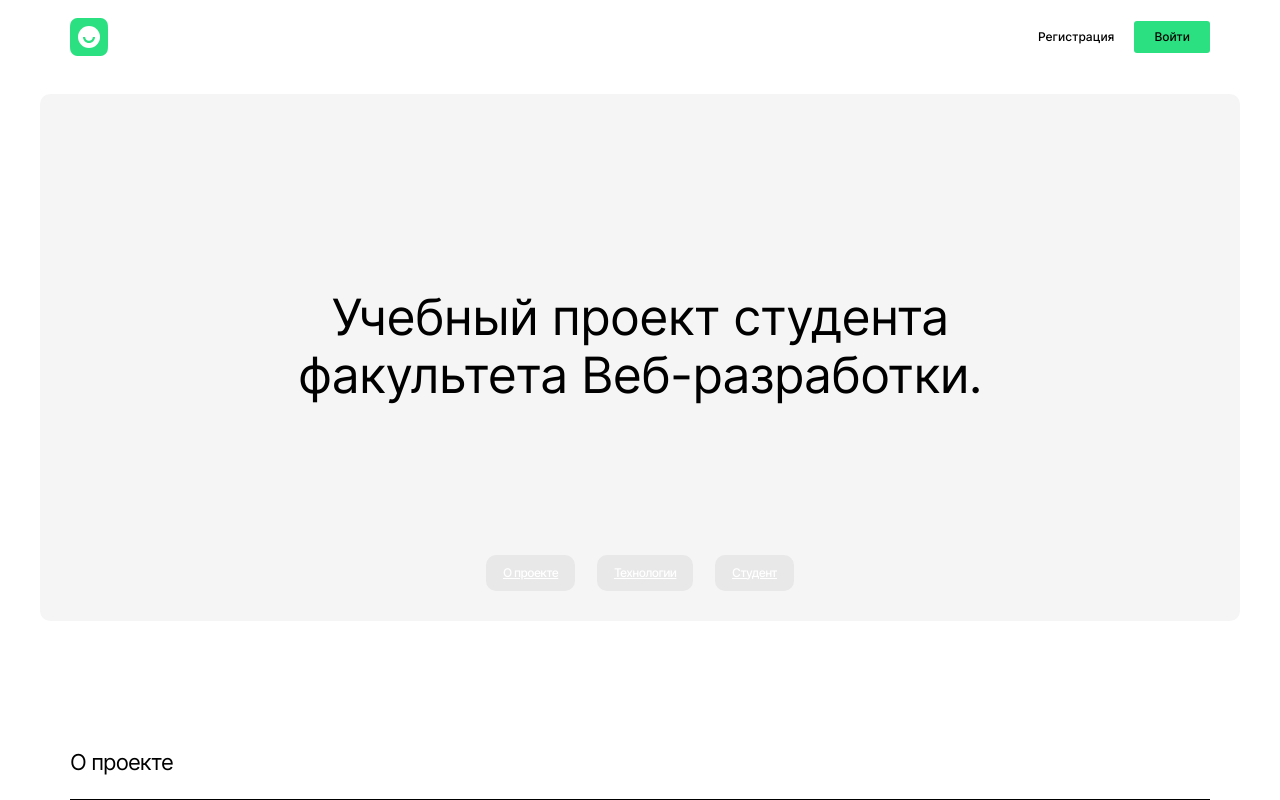
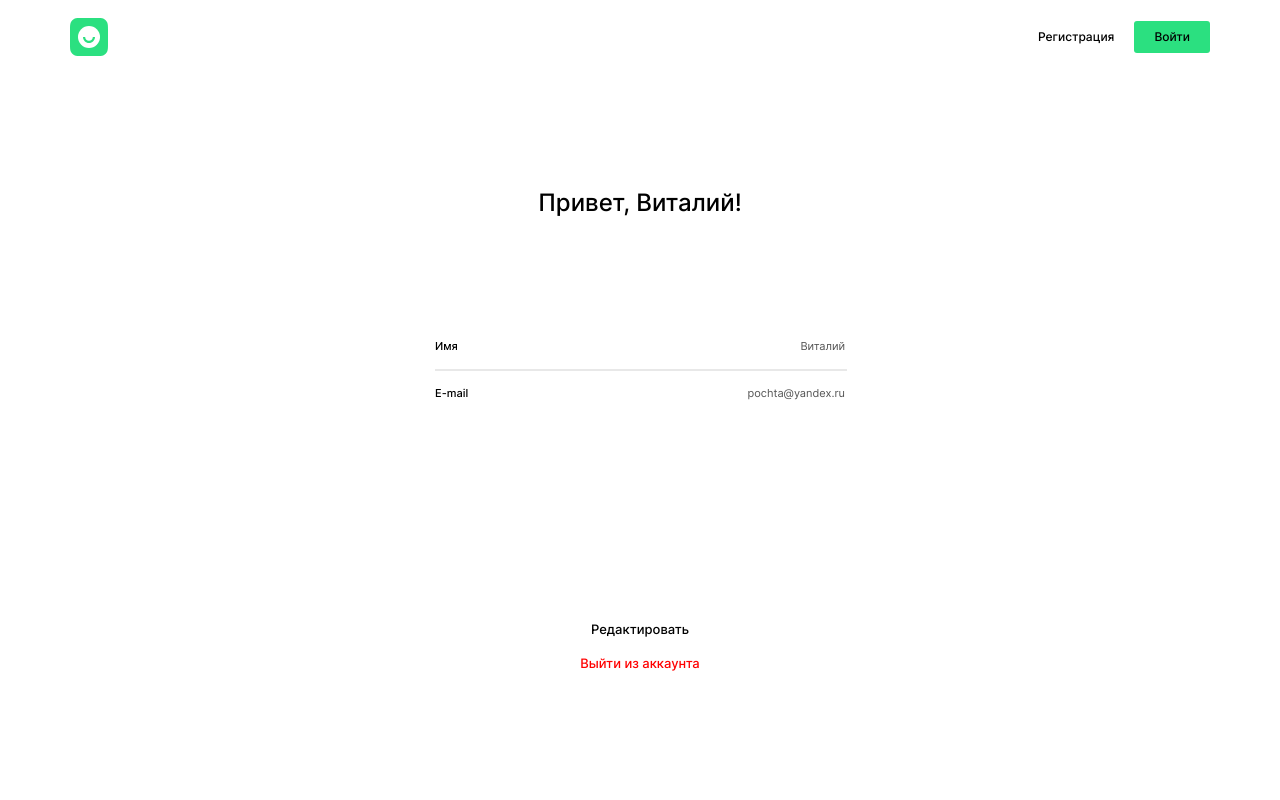
Before and after one commit to igor-yakovlev/movies-explorer-frontend, a React (Create React App) app: page /profile in a window 1280 px wide. Shown: the top 800 px of the page. Built offline with nearby package versions, Linux system fonts and the light colour scheme.

Commit message:
added navigation and profile components, refactored routes

```diff
--- a/src/components/App/App.css
+++ b/src/components/App/App.css
@@ -52,6 +52,10 @@
   color: #FFFFFF;
 }
 
+.form__button:hover {
+  opacity: 0.8;
+}
+
 .form__text {
   margin-top: 16px;
   font-weight: 400;
--- a/src/components/App/App.js
+++ b/src/components/App/App.js
@@ -2,28 +2,28 @@ import './App.css';
 import Header from "../Header/Header";
 import Main from "../Main/Main";
 import Footer from "../Footer/Footer";
-import {Route, Routes} from "react-router-dom";
+import {Route, Routes, useLocation} from "react-router-dom";
 import Register from "../Register/Register";
 import Login from "../Login/Login";
 import Movies from "../Movies/Movies";
+import Profile from "../Profile/Profile";
+import SavedMovies from "../SavedMovies/SavedMovies";
 
 function App() {
+  const {pathname} = useLocation();
+
   return (
     <div className="page">
+      {pathname === '/' || pathname === '/movies' || pathname === '/saved-movies' || pathname === '/profile' ? <Header/> : null}
       <Routes>
-        <Route path={'/*'} element={
-          <>
-          <Header/>
-            <Routes>
-              <Route path={'/*'} element={<Main/>}/>
-              <Route path={'/movies'} element={<Movies/>}/>
-            </Routes>
-          <Footer/>
-        </>
-        }/>
-        <Route path={"signup"} element={<Register />} />
-        <Route path={"signin"} element={<Login />} />
+        <Route path={'/*'} element={<Main/>}/>
+        <Route path={'/movies'} element={<Movies/>}/>
+        <Route path={'/saved-movies'} element={<SavedMovies/>}/>
+        <Route path={'profile'} element={<Profile/>}/>
+        <Route path={"signup"} element={<Register/>}/>
+        <Route path={"signin"} element={<Login/>}/>
       </Routes>
+      {pathname === '/' || pathname === '/movies' || pathname === '/saved-movies' ? <Footer/> : null}
     </div>
   );
 }
--- a/src/components/Header/Header.css
+++ b/src/components/Header/Header.css
@@ -3,30 +3,10 @@
   padding: 18px 70px 38px 70px;
   display: flex;
   align-items: center;
-  justify-content: space-between;
 }
 
 .header__logo {
   margin: 0;
   padding: 0;
+  margin-right: 44px;
 }
-
-.header__navigation {
-  display: flex;
-}
-
-.header__link {
-  margin: 0;
-  padding: 8px 20px;
-  border-radius: 3px;
-  cursor: pointer;
-  font-weight: 500;
-  font-size: 12px;
-  line-height: 16px;
-  text-decoration: none;
-  color: #000000;
-}
-
-.header__link_active {
-  background: #2BE080;
-}
--- a/src/components/Header/Header.jsx
+++ b/src/components/Header/Header.jsx
@@ -1,20 +1,13 @@
 import React from 'react';
 import './Header.css';
 import logo from '../../images/header/logo.svg'
-import {Link} from "react-router-dom";
+import Navigation from "../Navigation/Navigation";
 
 const Header = ({}) => {
   return (
     <header className="header">
       <img src={logo} alt="Логотип" className='header__logo'/>
-      <nav className="header__navigation">
-        <Link className="header__link" to={"/signup"}>
-          Регистрация
-        </Link>
-        <Link className="header__link header__link_active" to={"/signin"}>
-          Войти
-        </Link>
-      </nav>
+      <Navigation isLoggedIn={false}/>
     </header>
   )
 }
--- a/src/components/Login/Login.jsx
+++ b/src/components/Login/Login.jsx
@@ -20,7 +20,7 @@ const Login = ({}) => {
             </div>
             <button className="form__button">Войти</button>
             <div className="form__text">Ещё не зарегистрированы?
-              <Link to={"/register"} className='form__link'> Регистрация</Link>
+              <Link to={"/signup"} className='form__link'> Регистрация</Link>
             </div>
           </form>
         </div>
--- /dev/null
+++ b/src/components/Navigation/Navigation.css
@@ -0,0 +1,55 @@
+.navigation {
+  width: 100%;
+}
+
+.navigation__link-wrapper {
+  width: inherit;
+  display: flex;
+  justify-content: flex-end;
+}
+
+
+.navigation__account-wrapper {
+  width: inherit;
+  display: flex;
+  align-items: center;
+  justify-content: space-between;
+}
+
+.navigation__link {
+  margin: 0;
+  padding: 8px 20px;
+  border-radius: 3px;
+  cursor: pointer;
+  font-weight: 500;
+  font-size: 12px;
+  line-height: 16px;
+  text-decoration: none;
+  color: #000000;
+}
+
+.navigation__link_active {
+  background: #2BE080;
+}
+
+.navigation__account-link {
+  padding: 8px 20px;
+  font-weight: 500;
+  font-size: 14px;
+  line-height: 16px;
+  color: #000000;
+  background: #F9F9F9;
+  border-radius: 20px;
+}
+
+.navigation__film-link {
+  font-weight: 400;
+  font-size: 13px;
+  line-height: 18px;
+  color: #000000;
+  margin-right: 16px;
+}
+
+.active {
+  font-weight: 500;
+}
--- /dev/null
+++ b/src/components/Navigation/Navigation.jsx
@@ -0,0 +1,36 @@
+import React from 'react';
+import './Navigation.css';
+import {Link, NavLink} from "react-router-dom";
+
+const Navigation = ({isLoggedIn}) => {
+  return (
+    <nav className="navigation">
+      {!isLoggedIn ?
+        <div className={"navigation__link-wrapper"}>
+          <Link className="navigation__link" to={"/signup"}>
+            Регистрация
+          </Link>
+          <Link className="navigation__link navigation__link_active" to={"/signin"}>
+            Войти
+          </Link>
+        </div>
+        :
+        <div className={"navigation__account-wrapper"}>
+          <div>
+            <NavLink to={'/movies'} className="navigation__film-link" activeclassame={'active'}>
+              Фильмы
+            </NavLink>
+            <NavLink to={'/saved-movies'} className="navigation__film-link" activeclassname={'active'}>
+              Сохранённые фильмы
+            </NavLink>
+          </div>
+          <Link to={'/profile'} className="navigation__account-link">
+            Аккаунт
+          </Link>
+        </div>
+      }
+    </nav>
+  )
+}
+
+export default Navigation;
--- /dev/null
+++ b/src/components/Profile/Profile.css
@@ -0,0 +1,90 @@
+.profile {
+  display: flex;
+  flex-direction: column;
+  justify-content: center;
+  align-items: center;
+  padding-top: 74px;
+}
+
+.profile__wrapper {
+  min-width: 410px;
+}
+
+.profile__title {
+  font-weight: 500;
+  font-size: 24px;
+  line-height: 29px;
+  text-align: center;
+  margin-bottom: 123px;
+  width: 100%;
+}
+
+.profile__input-container {
+  margin: 0;
+  padding: 0;
+  display: flex;
+  justify-content: space-between;
+}
+
+.profile__label {
+  font-weight: 500;
+  font-size: 11px;
+  line-height: 13px;
+}
+
+.profile__input {
+  margin: 0;
+  padding: 0;
+  text-align: right;
+  border: none;
+  font-weight: 400;
+  font-size: 11px;
+  line-height: 13px;
+}
+
+.profile__input:disabled {
+  background: transparent;
+}
+
+.profile__line {
+  padding: 0;
+  margin: 16px 0;
+}
+
+.profile__button-container {
+  margin-top: 220px;
+  display: flex;
+  flex-direction: column;
+}
+
+.profile__button {
+  background: transparent;
+  border: none;
+  cursor: pointer;
+  font-weight: 500;
+  font-size: 13px;
+  line-height: 16px;
+  text-align: center;
+  margin-bottom: 16px;
+}
+
+.profile__button_color-red {
+  color: red;
+}
+
+.profile__button-save {
+  width: 100%;
+  background: #3456F3;
+  border: none;
+  border-radius: 3px;
+  padding: 15px 0;
+  font-weight: 500;
+  font-size: 14px;
+  line-height: 17px;
+  text-align: center;
+  color: #FFFFFF;
+}
+
+.profile__button-save:hover {
+  opacity: 0.8;
+}
--- /dev/null
+++ b/src/components/Profile/Profile.jsx
@@ -0,0 +1,43 @@
+import React, {useState} from 'react';
+import './Profile.css';
+
+const Profile = ({}) => {
+  const [isEditing, setIsEditing] = useState(false);
+  const handleEditing = () => {
+    setIsEditing(!isEditing);
+  }
+  return (
+    <div className="profile">
+      <div className="profile__wrapper">
+        <h2 className={"profile__title"}>Привет, Виталий!</h2>
+        <div className="profile__input-container">
+          <label htmlFor="name" className="profile__label">
+            Имя
+          </label>
+          <input type="text" id={'name'} disabled={!isEditing} value={'Виталий'} className="profile__input"/>
+        </div>
+        <hr size={'1px'} color={'#E8E8E8'} width={'100%'} className={'profile__line'}/>
+        <div className="profile__input-container">
+          <label htmlFor="email" className="profile__label">
+            E-mail
+          </label>
+            <input type="text" id={'email'} disabled={!isEditing} value={'pochta@yandex.ru'} className="profile__input"/>
+        </div>
+        <div className="profile__button-container">
+          {isEditing ?
+            <>
+              <button className="profile__button-save">Сохранить</button>
+          </>
+            :
+            <>
+              <button className="profile__button" onClick={handleEditing}>Редактировать</button>
+              <button className="profile__button profile__button_color-red">Выйти из аккаунта</button>
+            </>
+          }
+        </div>
+      </div>
+    </div>
+  )
+}
+
+export default Profile;
--- a/src/components/Register/Register.jsx
+++ b/src/components/Register/Register.jsx
@@ -25,7 +25,7 @@ const Register = ({}) => {
               </div>
               <button className="form__button">Зарегистрироваться</button>
               <div className="form__text">Уже зарегистрированы?
-                <Link to={"/login"} className='form__link'> Войти</Link>
+                <Link to={"/signin"} className='form__link'> Войти</Link>
               </div>
             </form>
           </div>
--- /dev/null
+++ b/src/components/SavedMovies/SavedMovies.css
@@ -0,0 +1,4 @@
+.savedMovies {
+  flex-grow: 1;
+  margin: 0 70px;
+}
--- /dev/null
+++ b/src/components/SavedMovies/SavedMovies.jsx
@@ -0,0 +1,10 @@
+import React from 'react';
+import './SavedMovies.css'
+
+const SavedMovies = ({}) => {
+    return (
+        <div className={'savedMovies'}></div>
+    )
+}
+
+export default SavedMovies;
```
